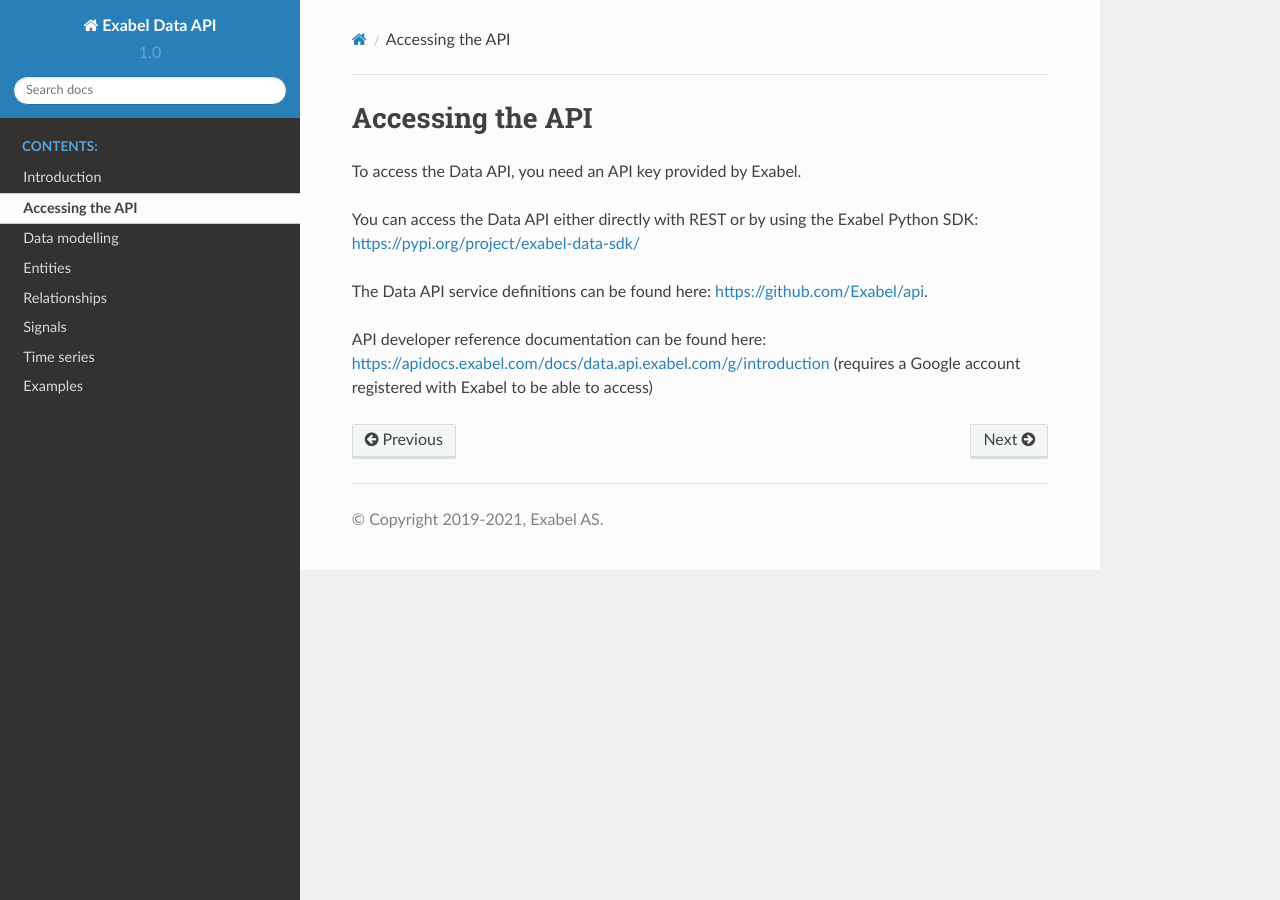
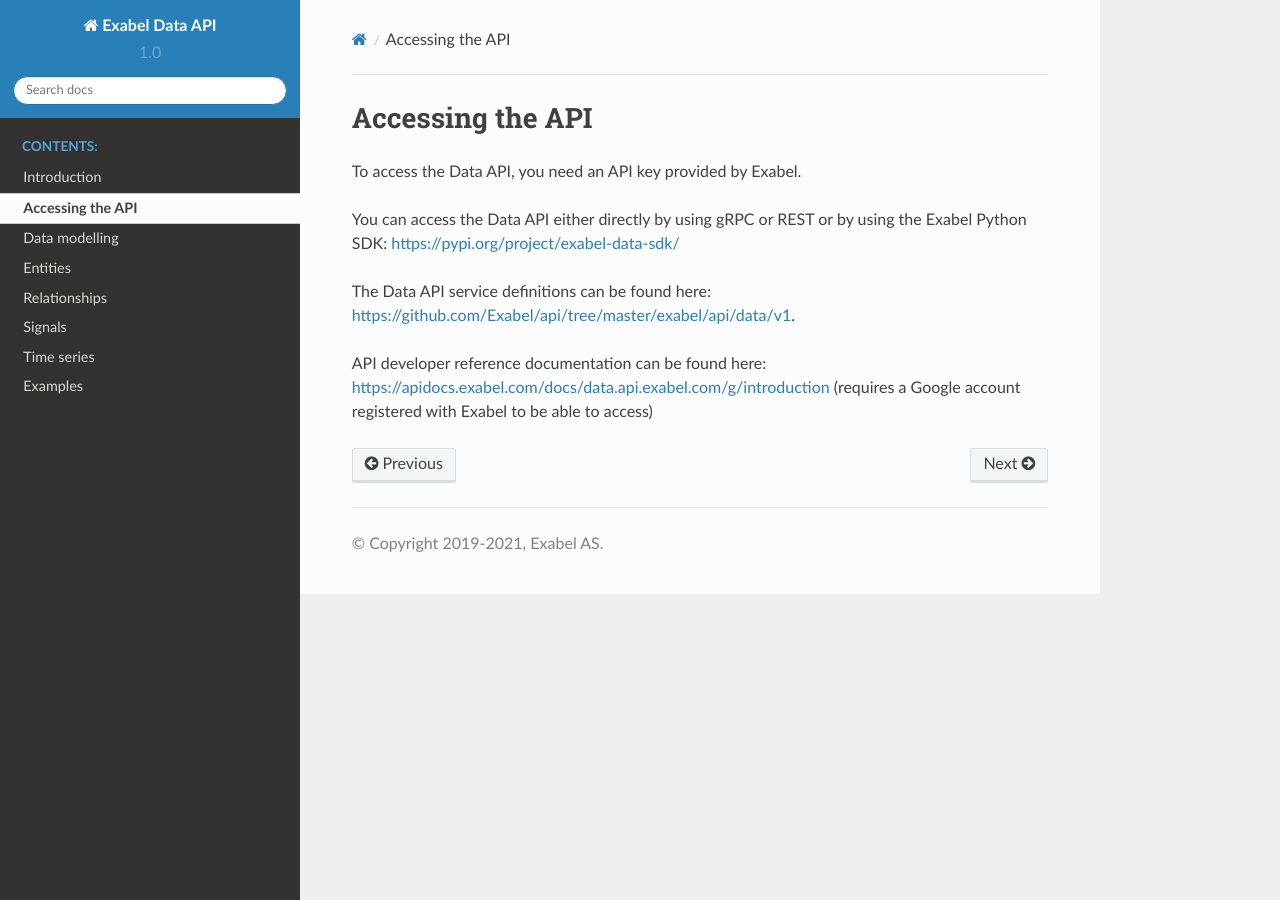
Before and after one commit to Exabel/api, a Sphinx documentation site: the page built from exabel/api/data/doc/access.rst, in a window 1280 px wide. Built offline with Sphinx 7.4.7 and the Read the Docs theme 2.0.0, drawn with Linux system fonts in a browser that asks for light colours; formulas are drawn with MathJax 3.

Commit message:
feedback

```diff
--- a/exabel/api/data/doc/access.rst
+++ b/exabel/api/data/doc/access.rst
@@ -3,10 +3,10 @@
 
 To access the Data API, you need an API key provided by Exabel.
 
-You can access the Data API either directly with REST or by using the Exabel
+You can access the Data API either directly by using gRPC or REST or by using the Exabel
 Python SDK: https://pypi.org/project/exabel-data-sdk/
 
-The Data API service definitions can be found here: https://github.com/Exabel/api.
+The Data API service definitions can be found here: https://github.com/Exabel/api/tree/master/exabel/api/data/v1.
 
 API developer reference documentation can be found here:
 https://apidocs.exabel.com/docs/data.api.exabel.com/g/introduction
```
